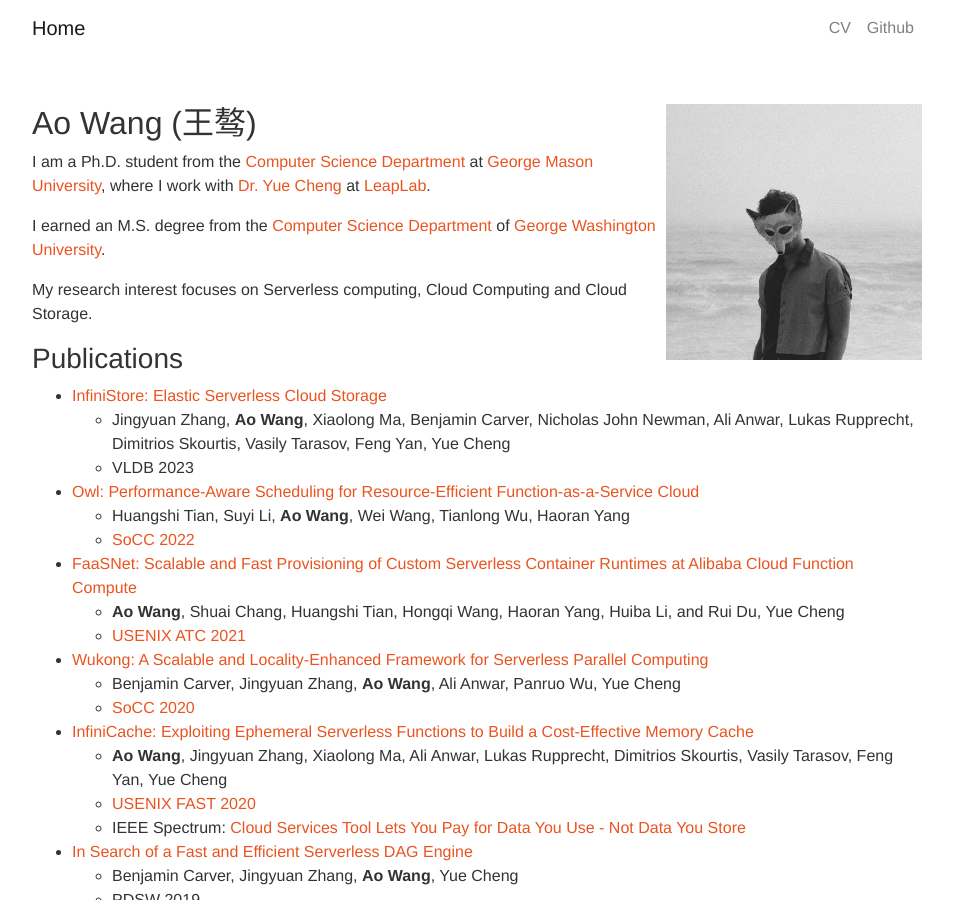
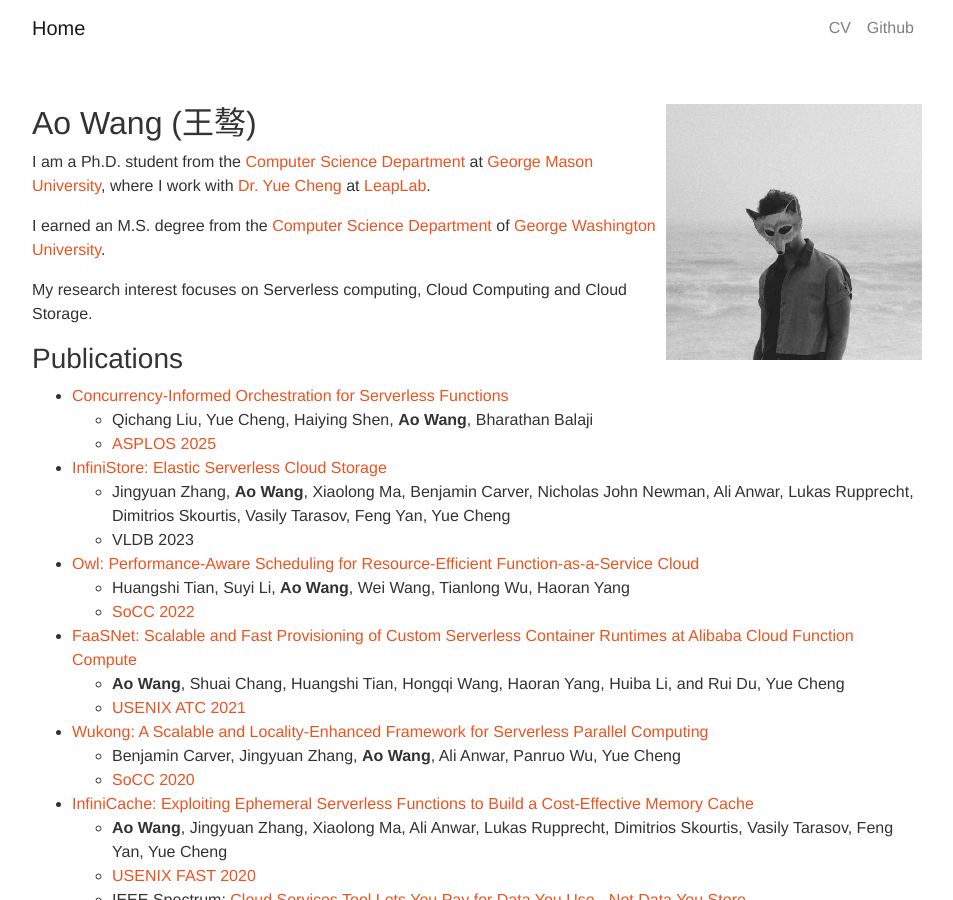
Before and after one commit to wangaoone/wangaoone.github.io, a Jekyll site: the page built from index.md, in a window 1280 px wide and 900 px high. Shown: the whole window, without its empty margins (163-1116 px from the left). Built offline with Jekyll 4.4.1, drawn with Linux system fonts in a browser that asks for light colours.

Commit message:
Update index.md

```diff
--- a/index.md
+++ b/index.md
@@ -18,6 +18,9 @@ My research interest focuses on Serverless computing, Cloud Computing and Cloud
 
 
 ### Publications
+- [Concurrency-Informed Orchestration for Serverless Functions](https://www.asplos-conference.org/asplos2025/)
+  - Qichang Liu, Yue Cheng, Haiying Shen, **Ao Wang**, Bharathan Balaji
+  - [ASPLOS 2025](https://www.asplos-conference.org/asplos2025/)
 - [InfiniStore: Elastic Serverless Cloud Storage](https://arxiv.org/abs/2209.01496)
   - Jingyuan Zhang, **Ao Wang**, Xiaolong Ma, Benjamin Carver, Nicholas John Newman, Ali Anwar, Lukas Rupprecht, Dimitrios Skourtis, Vasily Tarasov, Feng Yan, Yue Cheng
   - VLDB 2023
```
